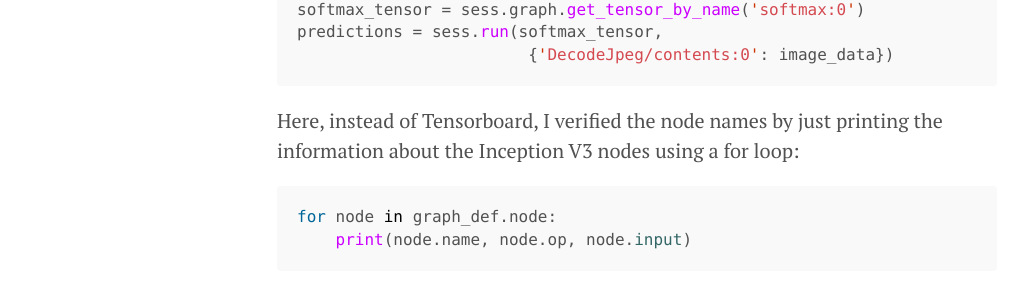
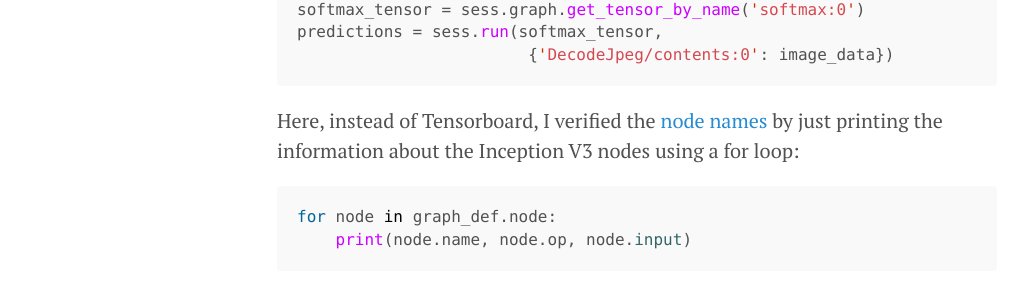
Before and after one commit to ricardodeazambuja/ricardodeazambuja.github.io, a Jekyll site: the page built from _posts/2018-05-12-testing-tensorflow-docker.md, in a window 1280 px wide and 900 px high, scrolled down 3418 px. Shown: the part 153-449 px from the top of the window, without its empty margins (3-1017 px from the left). Built offline with Jekyll 4.4.1, drawn with Linux system fonts in a browser that asks for light colours; emoji names are drawn with the system emoji font; comment, search, counter and statistics services are not loaded; some of the changed lines change nothing that is shown.

Commit message:
added link to graph_def documentation

````diff
--- a/_posts/2018-05-12-testing-tensorflow-docker.md
+++ b/_posts/2018-05-12-testing-tensorflow-docker.md
@@ -75,7 +75,7 @@ predictions = sess.run(softmax_tensor,
                         {'DecodeJpeg/contents:0': image_data})
 ```
 
-Here, instead of Tensorboard, I verified the node names by just printing the information about the Inception V3 nodes using a for loop:
+Here, instead of Tensorboard, I verified the [node names](https://www.tensorflow.org/extend/tool_developers/#nodes) by just printing the information about the Inception V3 nodes using a for loop:
 
 ```python
 for node in graph_def.node:
````
